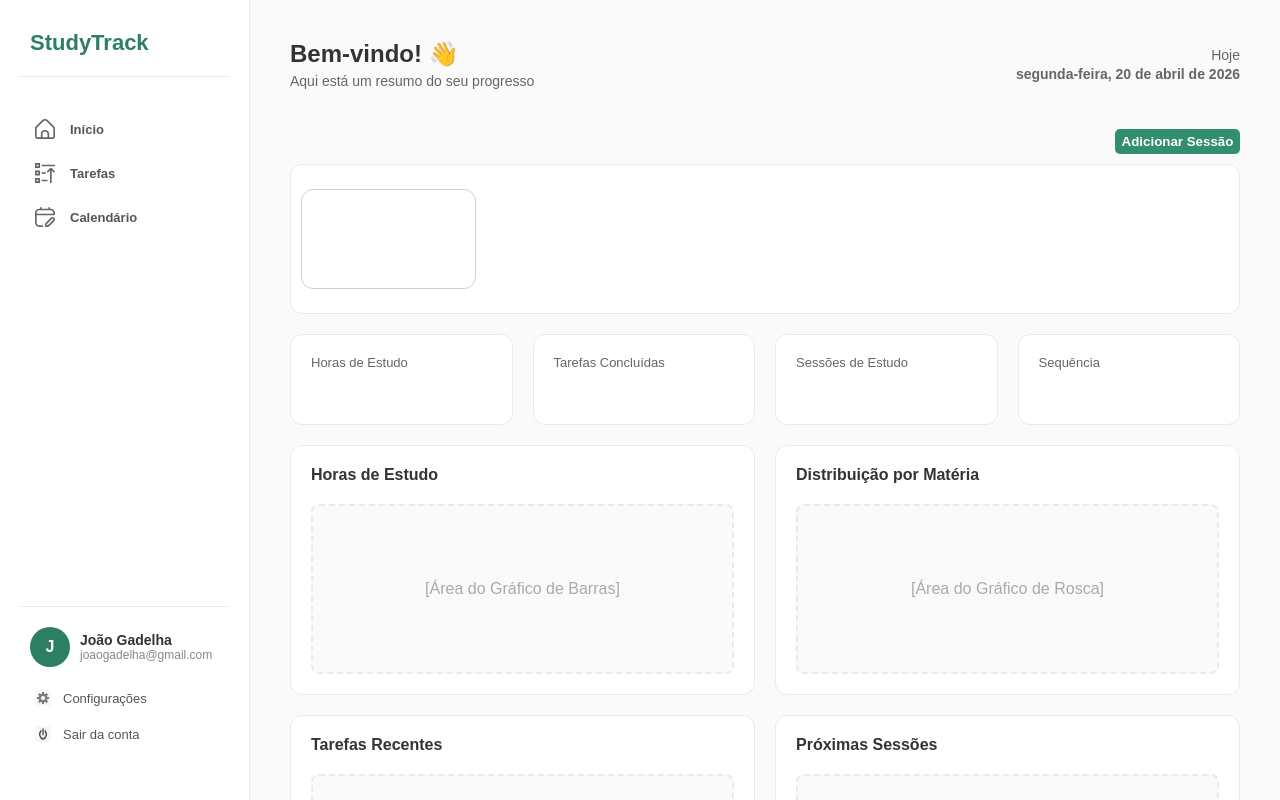
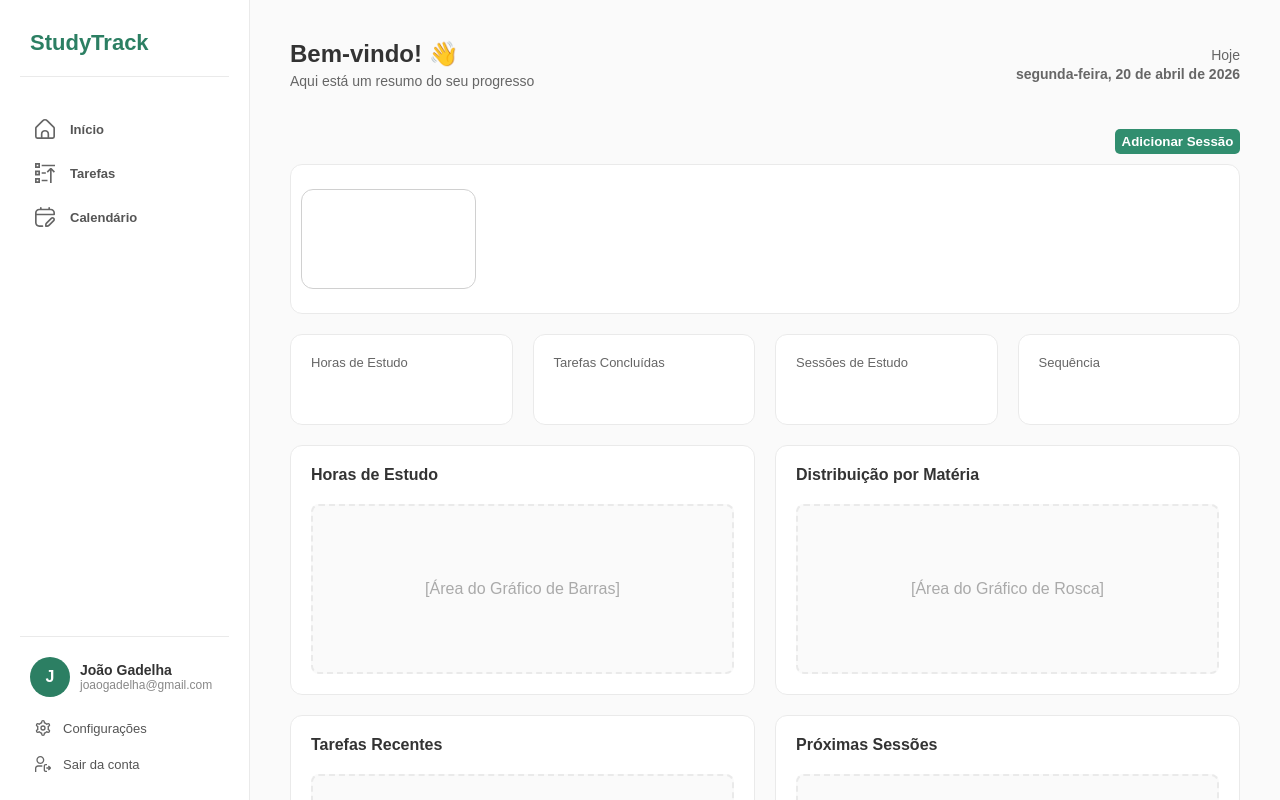
Before and after one commit to joaogabrielandim/StudyTrack, a React (Vite) app in the folder StudyTrackReact/: page /home in a window 1280 px wide. Built offline with nearby package versions, Linux system fonts and the light colour scheme.

Commit message:
Ajeitei a navbar

```diff
--- a/StudyTrackReact/src/components/Navbar.css
+++ b/StudyTrackReact/src/components/Navbar.css
@@ -1,5 +1,5 @@
 .navbar {
-    padding: 30px 20px;
+    padding: 30px 20px 0px 20px;
     background-color: #ffffff;
     border-right: 1px solid #eaeaea;
     width: 250px;
@@ -114,7 +114,8 @@ nav a:hover .icon {
 .icon-small {
   width: 16px;
   height: 16px;
-  opacity: 0.7;
+  opacity: 0.6;
+  transition: opacity 0.3s ease;
 }
 
 .user-info-wrapper {
--- a/StudyTrackReact/src/components/Navbar.jsx
+++ b/StudyTrackReact/src/components/Navbar.jsx
@@ -2,11 +2,12 @@ import "./Navbar.css"
 import homeicon from "../assets/homeicon.svg"
 import taskicon from "../assets/taskicon.svg"
 import calendaricon from "../assets/calendaricon.svg"
-import settingsicon from "../assets/settingsicon.jpg"
-import logouticon from "../assets/logouticon.png"
+import settingsicon from "../assets/settings.svg"
+import logouticon from "../assets/user-logout.svg"
 import { Link } from "react-router-dom"
 
 function Navbar() {
+
   return (
     <section id="idnavbar" className="navbar">
       <div className="div-titulo">
```
Also changed, not shown: StudyTrackReact/src/assets/settings.svg (added), StudyTrackReact/src/assets/user-logout.svg (added), StudyTrackReact/src/components/register.jsx (deleted).
